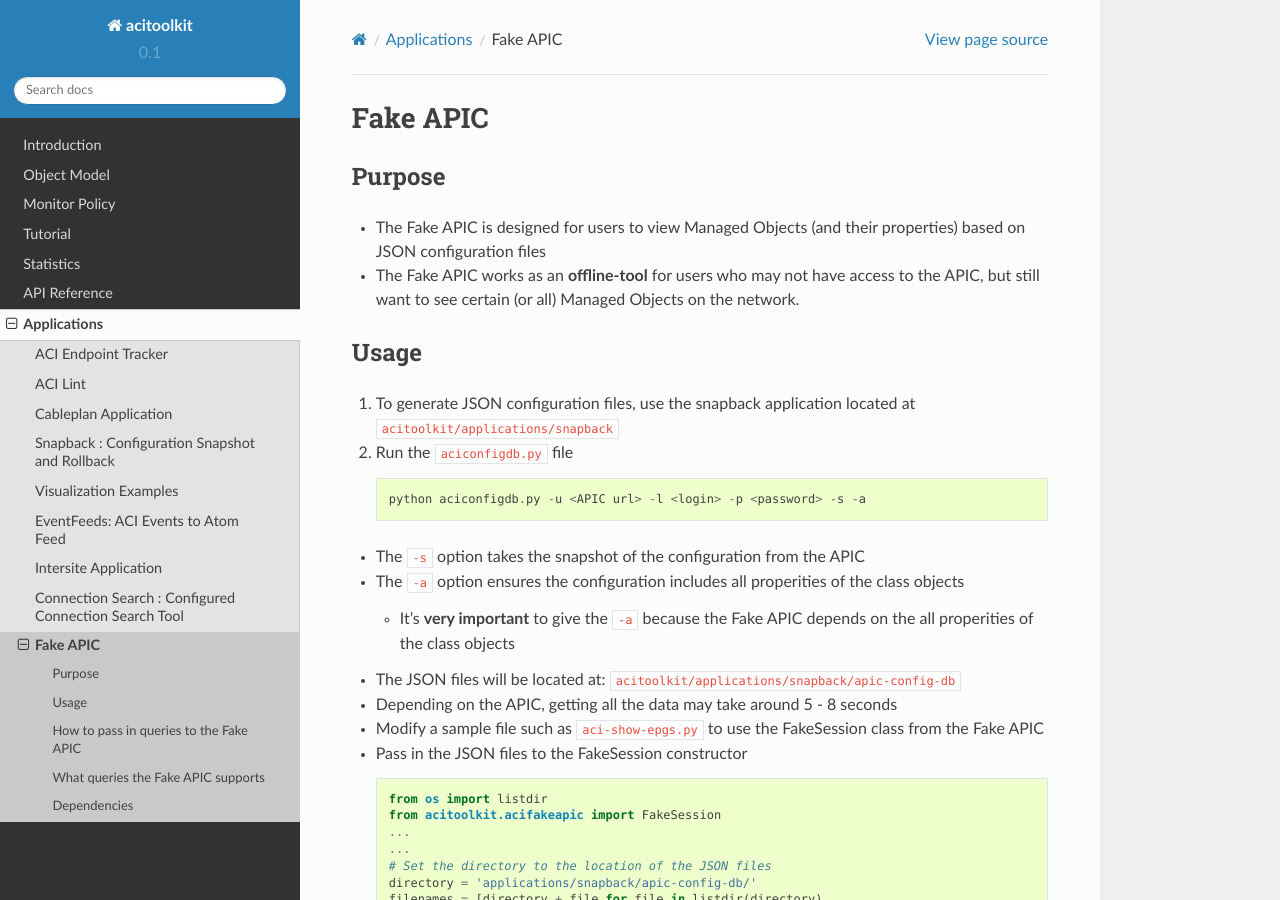
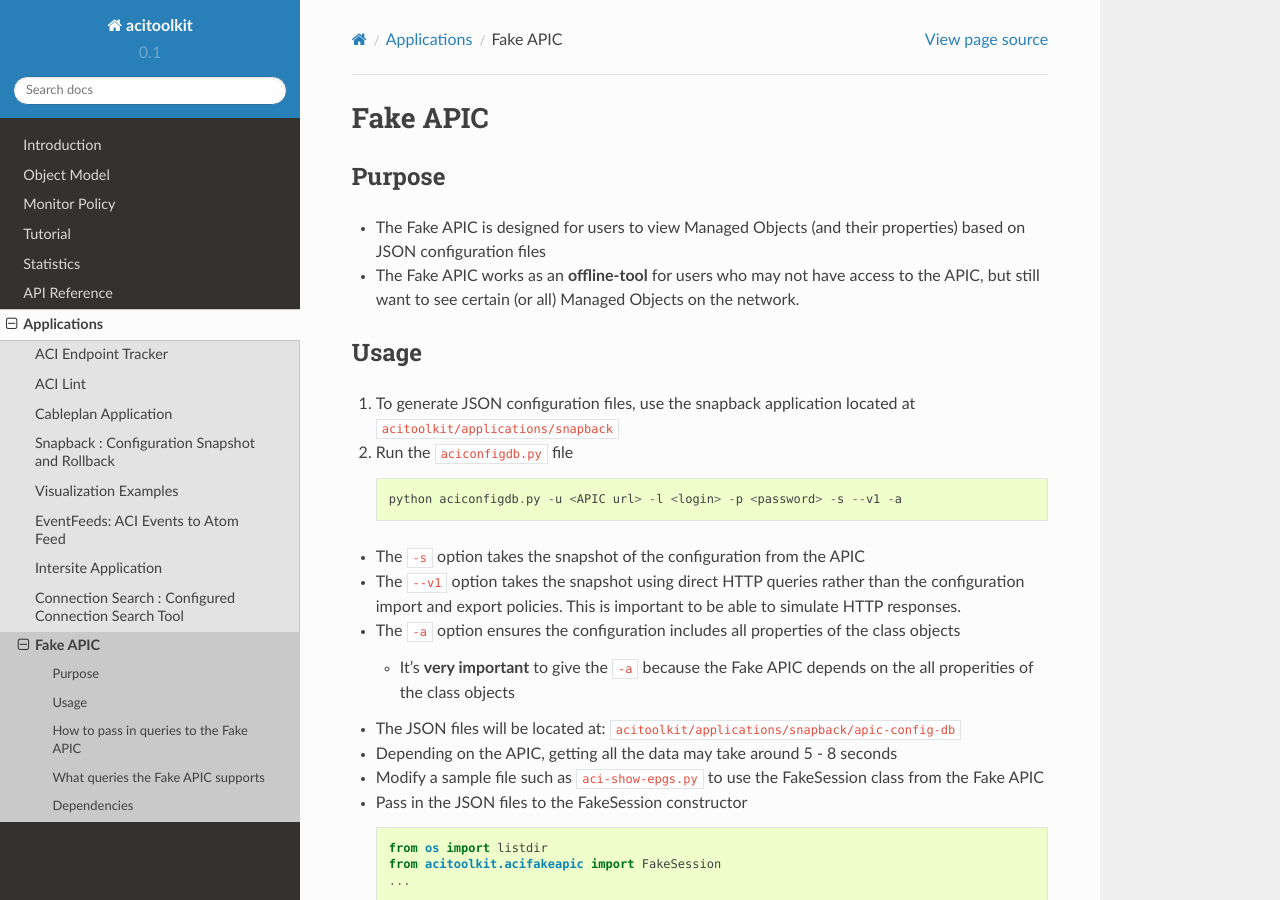
Before and after one commit to datacenter/acitoolkit, a Sphinx documentation site: the page built from docs/source/fakeapic.rst, in a window 1280 px wide and 900 px high. Built offline with Sphinx 7.4.7 and the Read the Docs theme 2.0.0, drawn with Linux system fonts in a browser that asks for light colours.

Commit message:
Added requirement for the --v1 command line argument

```diff
--- a/docs/source/fakeapic.rst
+++ b/docs/source/fakeapic.rst
@@ -20,11 +20,14 @@ Usage
 
    .. code:: python
 
-       python aciconfigdb.py -u <APIC url> -l <login> -p <password> -s -a
+       python aciconfigdb.py -u <APIC url> -l <login> -p <password> -s --v1 -a
 
 -  The ``-s`` option takes the snapshot of the configuration from the
    APIC
--  The ``-a`` option ensures the configuration includes all properities
+-  The ``--v1`` option takes the snapshot using direct HTTP queries
+   rather than the configuration import and export policies. This is
+   important to be able to simulate HTTP responses.
+-  The ``-a`` option ensures the configuration includes all properties
    of the class objects
 
    -  It's **very important** to give the ``-a`` because the Fake APIC
```
